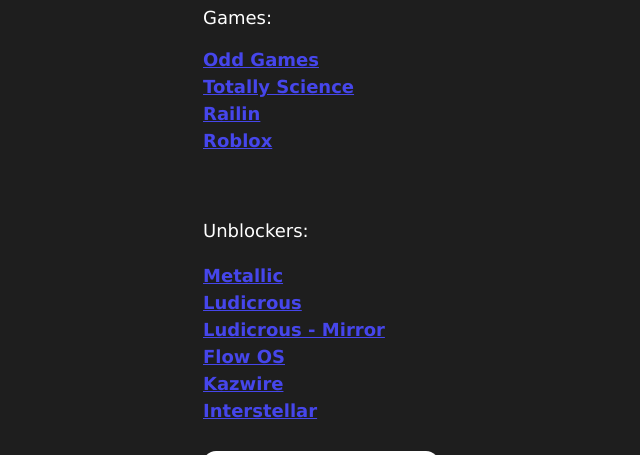
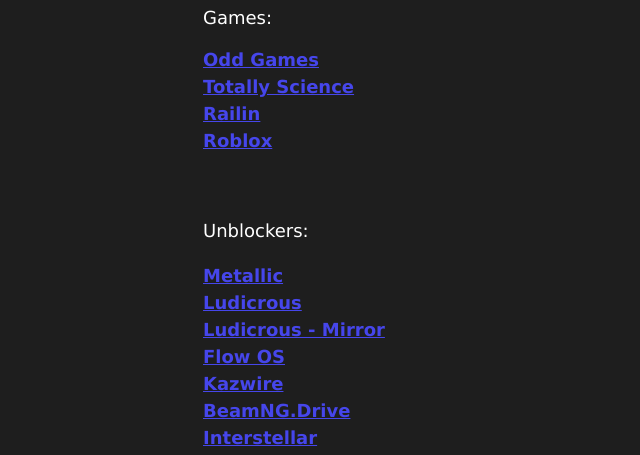
Before and after one commit to dbefer123/The-Sub, a plain HTML site: page links.html in a window 1280 px wide. Shown: the part 74-529 px from the top of the page, without its empty margins (319-959 px from the left). Drawn offline with nearby package versions, Linux system fonts and the light colour scheme.

Commit message:
Update links.html

```diff
--- a/links.html
+++ b/links.html
@@ -39,6 +39,7 @@
     <a href="https://exquisite-custard-189b52.netlify.app" target = "_blank">Ludicrous - Mirror</a><br>
     <a href="https://flow-works.me/os.html" target = "_blank">Flow OS</a><br>
     <a href="http://kazwire.com" target = "_blank">Kazwire</a><br>
+    <a href="https://g.vseigru.net/11/igra-avarii-bum-drajv/" target = "_blank">BeamNG.Drive</a><br>
     <a href="https://xlpza.bkpsports.com" target = "_blank">Interstellar</a></b></div><br>
     <div class="button"><a href="index.html" class="button">HomePage</a></div>
   </body>
```
